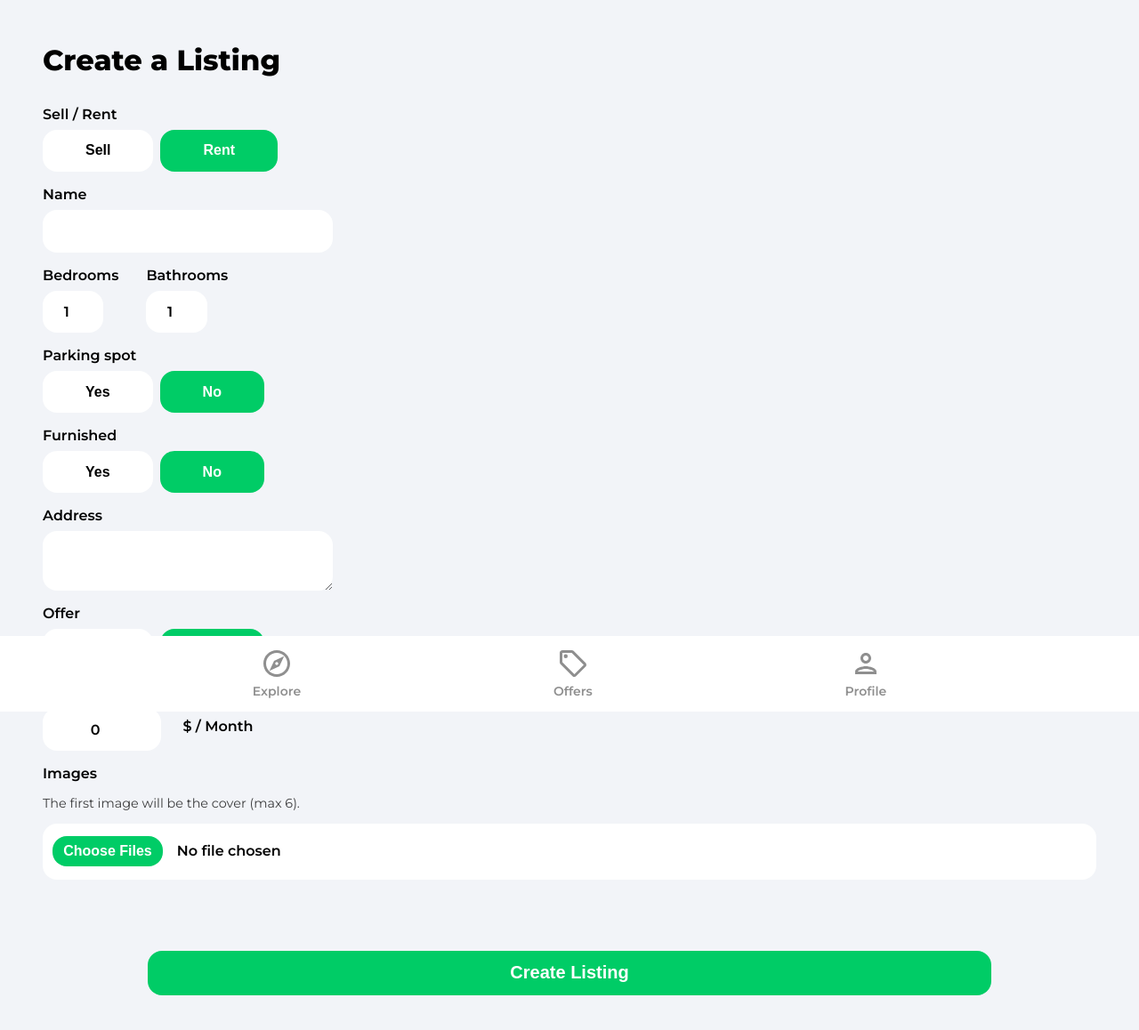
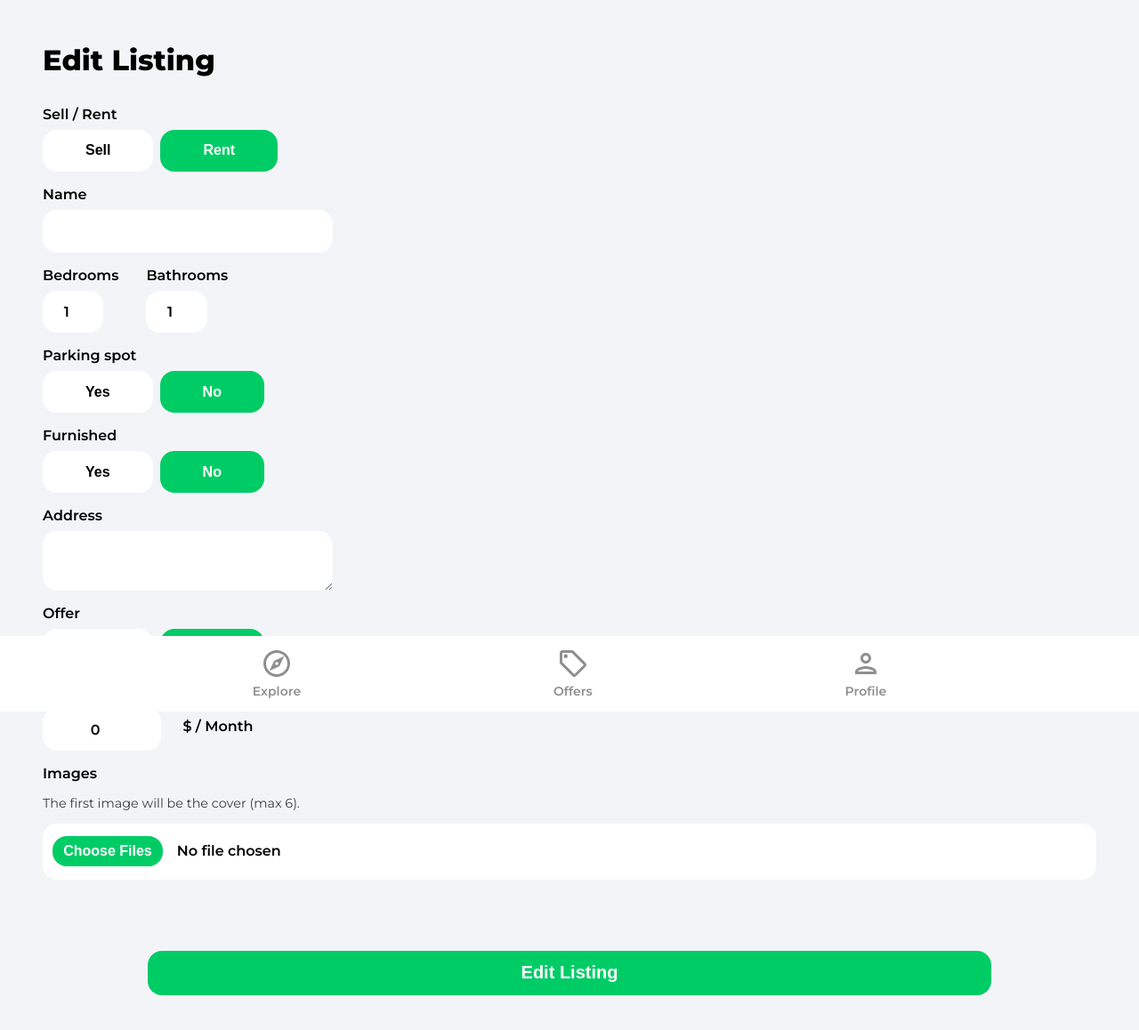
Before and after one commit to Annie-Huang/house-marketplace, a React (Create React App) app: page /edit-listing/1 in a window 1280 px wide. Shown: the top 1158 px of the page at 89% size. Built offline with nearby package versions, Linux system fonts and the light colour scheme; no server answers; sample sign-in values are in the browser's storage.

Commit message:
Change a couple of text and add imports

```diff
--- a/src/pages/EditListing.jsx
+++ b/src/pages/EditListing.jsx
@@ -6,7 +6,14 @@ import {
   uploadBytesResumable,
   getDownloadURL,
 } from 'firebase/storage';
-import { addDoc, collection, serverTimestamp } from 'firebase/firestore';
+import {
+  doc,
+  updateDoc,
+  getDoc,
+  addDoc,
+  collection,
+  serverTimestamp,
+} from 'firebase/firestore';
 import { db } from '../firebase.config';
 import { useNavigate } from 'react-router-dom';
 import Spinner from '../components/Spinner';
@@ -232,7 +239,7 @@ o do a functional update 'setFormData(f => ...)' if you only need 'formData' in
   return (
     <div className='profile'>
       <header>
-        <p className='pageHeader'>Create a Listing</p>
+        <p className='pageHeader'>Edit Listing</p>
       </header>
 
       <main>
@@ -460,7 +467,7 @@ o do a functional update 'setFormData(f => ...)' if you only need 'formData' in
           />
 
           <button type='submit' className='primaryButton createListingButton'>
-            Create Listing
+            Edit Listing
           </button>
         </form>
       </main>
```
